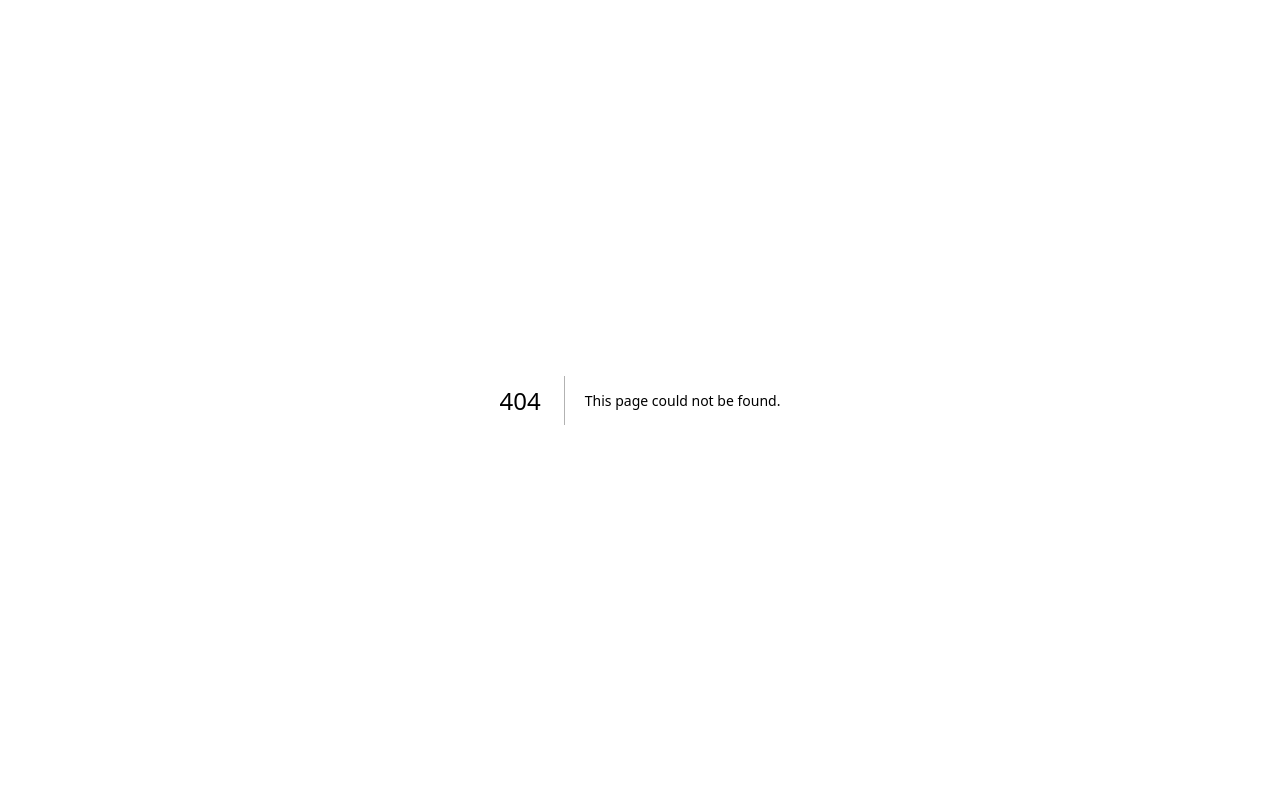
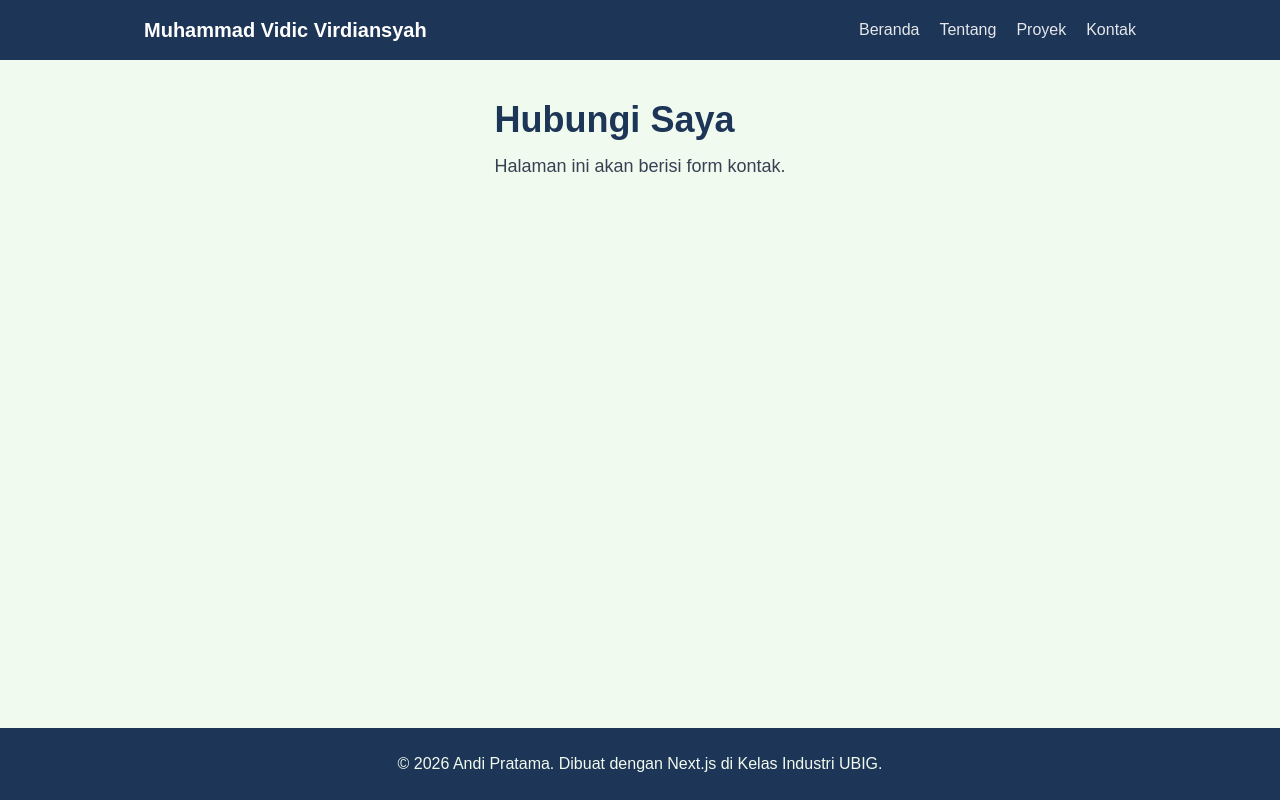
Before and after one commit to mvidicvirdiansyah-web/portofolio-next, a Next.js app: page /kontak in a window 1280 px wide. Before the commit this address had no page. Built offline with nearby package versions, Linux system fonts and the light colour scheme.

Commit message:
feat: halaman tentang, proyek, kontak, dan detail proyek

```diff
--- /dev/null
+++ b/src/app/kontak/page.js
@@ -0,0 +1,8 @@
+export default function Kontak() {
+    return (
+        <main className="mx-auto max-w-5xl px-4 py-10">
+            <h1 className="text-3xl font-bold text-utama  md:text-4xl">Hubungi Saya</h1>
+            <p className="mt-3 text-lg text-gray-700">Halaman ini akan  berisi form kontak.</p>
+        </main>
+    );
+}
--- a/src/app/layout.js
+++ b/src/app/layout.js
@@ -1,5 +1,7 @@
 import { Geist, Geist_Mono } from "next/font/google";
 import "./globals.css";
+import Footer from "@/components/footer";
+import Navbar from "@/components/navbar";
 
 const geistSans = Geist({
   variable: "--font-geist-sans",
@@ -22,7 +24,11 @@ export default function RootLayout({ children }) {
       lang="id"
       className={`${geistSans.variable} ${geistMono.variable} h-full antialiased`}
     >
-      <body className="min-h-full flex flex-col bg-latar text-gray-800">{children}</body>
+      <body className="min-h-full flex flex-col bg-latar text-gray-800">
+        <Navbar />
+        {children}
+        <Footer />
+        </body>
     </html>
   );
 }
--- /dev/null
+++ b/src/app/proyek/page.js
@@ -0,0 +1,8 @@
+export default function proyek () {
+    return (
+        <main className="mx-auto max-w-5xl px-4 py-10">
+            <h1 className="text-3xl font-bold text-utama md:text-4xl ">Proyek Saya</h1>
+            <p className="mt-3 text-lg text-gray-700">Halaman ini akan berisi daftar proyek saya.</p>
+        </main>
+    );
+}
--- /dev/null
+++ b/src/app/tentang/page.js
@@ -0,0 +1,8 @@
+export default function tentang () {
+    return (
+        <main className="mx-auto max-w-5xl px-4 py-10">
+            <h1 className="text-3xl font-bold text-utama md:text-4xl">Tentang Saya</h1>
+            <p className="mt-3 text-lg text-gray-700">Halaman akan berisi Cerita, hobi dan cita-cita saya</p>
+        </main>
+    );
+}
--- a/src/components/footer.jsx
+++ b/src/components/footer.jsx
@@ -1,6 +1,9 @@
 export default function Footer() {
+    const tahun = new Date().getFullYear();
     return (
-        <footer className= "mt-auto w-full shrink-0 bg-[#203858] px-4 py-5 text-sm text-center text-white">
-            &copy; {new Date().getFullYear()} Muhammad Vidic Virdiansyah. Dibuat dengan Next.js di Kelas Industri UBIG.
+        <footer className="mt-auto bg-utama p-6 text-center text-latar">
+            <p>&copy; {tahun} Andi Pratama. Dibuat dengan Next.js di Kelas
+                Industri UBIG.</p>
         </footer>
-    )}
+    );
+}
--- /dev/null
+++ b/src/components/navbar.jsx
@@ -0,0 +1,29 @@
+import Link from "next/link";
+
+const menu = [
+    { href: "/", label: "Beranda" },
+    { href: "/tentang", label: "Tentang" },
+    { href: "/proyek", label: "Proyek" },
+    { href: "/kontak", label: "Kontak" },
+];
+
+export default function navbar() {
+    return (
+        <header className="bg-utama text-white">
+            <nav className="mx-auto flex max-w-5xl flex-col gap-3 px-4 py-4 md:flex-row md:items-center md:justify-between">
+                <Link href="/" className="text-xl font-bold">
+                    Muhammad Vidic Virdiansyah
+                </Link>
+                <ul className="flex flex-wrap gap-x-5 gap-y-2">
+                    {menu.map((item) => (
+                        <li key={item.href}>
+                           <a href={item.href} className="text-gray-200 hover:text-white">
+                               {item.label}
+                               </a>
+                        </li>
+                    ))}
+                </ul>
+            </nav>
+        </header>
+    );
+}
```
